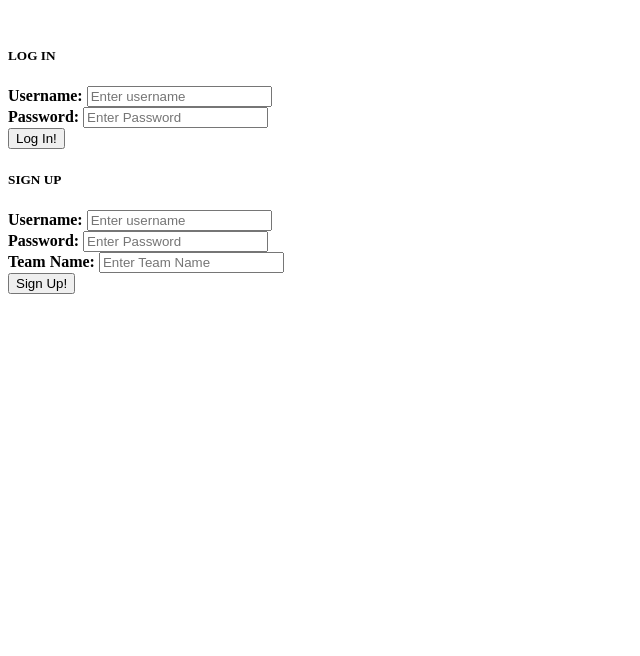
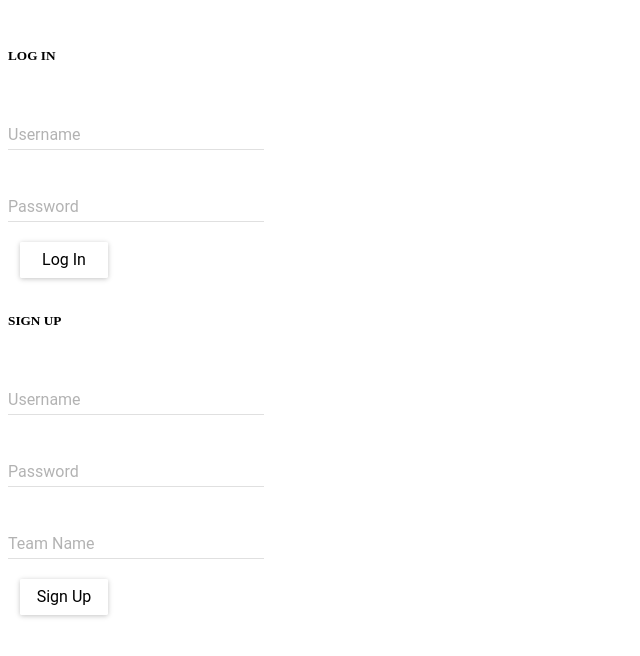
Before and after one commit to francocatania/Fant4syFourFootball, a React app: page / in a window 1280 px wide. Shown: the top 656 px of the page, without its empty margins (0-640 px from the left). Built offline with nearby package versions, Linux system fonts and the light colour scheme; the HTML template or start-up script is replaced by a standard one.

Commit message:
(feature)Working on Table CSS

```diff
--- /dev/null
+++ b/client/src/components/delete.jsx
@@ -0,0 +1 @@
+delete.jsx
--- a/client/src/components/login.jsx
+++ b/client/src/components/login.jsx
@@ -1,4 +1,11 @@
 import React from 'react';
+import TextField from 'material-ui/TextField';
+import RaisedButton from 'material-ui/RaisedButton';
+
+const buttonStyle = {
+  margin: 12
+};
+
 
 class Login extends React.Component {
   constructor(props) {
@@ -9,32 +16,55 @@ class Login extends React.Component {
     return (
       <div>
         <form>
-          <div className="login">
+          <div className="login" class="forms">
             <h5>LOG IN</h5>
-            <label><b>Username: </b></label>
-            <input onChange={this.props.validateEntry} type="text" placeholder="Enter username" name="username" required></input>
-            <br />
-            <label><b>Password: </b></label>
-            <input onChange={this.props.validateEntry} type="password" placeholder="Enter Password" name="psw" required></input>
-            <br />
-            <button onClick={this.props.handleSignIn}>Log In!</button>
+
+          <TextField
+            hintText="Enter Username"
+            floatingLabelText="Username"
+          /><br />
+
+          <TextField
+            hintText="Password Field"
+            floatingLabelText="Password"
+            type="password"
+          /><br />
+
+            <RaisedButton style={buttonStyle} onClick={this.props.handleSignIn}>Log In</RaisedButton>
           </div>
         </form>
+
+
+
+
+
+
+
         <form>
-          <div className="signup">
+          <div className="signup" class="forms">
             <h5>SIGN UP</h5>
-            <label><b>Username: </b></label>
-            <input onChange={this.props.validateEntry} type="text" placeholder="Enter username" name="username" required></input>
-            <br />
-            <label><b>Password: </b></label>
-            <input onChange={this.props.validateEntry} type="password" placeholder="Enter Password" name="password" required></input>
-            <br />
-            <label><b>Team Name: </b></label>
-            <input onChange={this.props.validateEntry} type="text" placeholder="Enter Team Name" name="teamname" required></input>
-            <br />
-            <button onClick={this.props.handleSignIn}>Sign Up!</button>
+
+          <TextField
+            hintText="Enter Username"
+            floatingLabelText="Username"
+          /><br />
+
+          <TextField
+            hintText="Password Field"
+            floatingLabelText="Password"
+            type="password"
+          /><br />
+
+          <TextField
+            hintText="Team Name"
+            floatingLabelText="Team Name"
+            type="password"
+          /><br />
+
+            <RaisedButton style={buttonStyle} onClick={this.props.handleSignIn}>Sign Up</RaisedButton>
           </div>
         </form>
+
       </div>
     );
   }
--- a/client/src/components/myteam.jsx
+++ b/client/src/components/myteam.jsx
@@ -1,6 +1,7 @@
 import React from 'react';
 import ProfileCard from './profileCard.jsx';
-import TeamTable from './teamTable.jsx'
+import TeamTable from './teamTable.jsx';
+import TeamTable2 from './teamTableOption2.jsx';
 
 
 const MyTeam = (props) => {
--- a/client/src/components/teamTable.jsx
+++ b/client/src/components/teamTable.jsx
@@ -12,7 +12,7 @@ import {
 const TeamTable = (props) => {
   return (
 
-  <Table>
+  <Table class="table">
     <TableHeader>
       <TableRow>
         <TableHeaderColumn>QB</TableHeaderColumn>
--- /dev/null
+++ b/client/src/components/teamTableOption2.jsx
@@ -0,0 +1,171 @@
+ import React from 'react';
+
+
+const TeamTable2 = (props) => {
+  return (
+    <div>
+
+ <section className="wrapper">
+
+    <main className="row title">
+      <ul>
+        <li>Sport</li>
+        <li>Entry $</li>
+        <li><span className="title-hide">#</span> Entries</li>
+        <li>Max</li>
+        <li>Time</li>
+      </ul>
+    </main>
+
+    <section className="row-fadeIn-wrapper">
+      <article className="row fadeIn nfl">
+        <ul>
+          <li><a href="#">NFL</a><span class="small">(fadeIn)</span></li>
+          <li>$50</li>
+          <li>12</li>
+          <li>48</li>
+          <li>2:00ET</li>
+        </ul>
+        <ul className="more-content">
+          <li>This 1665-player contest boasts a $300,000.00 prize pool and pays out the top 300 finishing positions. First place wins $100,000.00. Good luck!</li>
+        </ul>
+      </article>
+    </section>
+
+    <section className="row-fadeOut-wrapper">
+      <article className="row nfl">
+        <ul>
+          <li><a href="#">NFL</a><span className="small">(fadeOut)</span></li>
+          <li>$5</li>
+          <li>45</li>
+          <li>100</li>
+          <li>3:00ET</li>
+        </ul>
+        <ul className="more-content">
+          <li>This 1665-player contest boasts a $300,000.00 prize pool and pays out the top 300 finishing positions. First place wins $100,000.00. Good luck!</li>
+        </ul>
+      </article>
+    </section>
+
+    <article className="row nfl">
+      <ul>
+        <li><a href="#">NHL</a></li>
+        <li>$50</li>
+        <li>12</li>
+        <li>48</li>
+        <li>12:00ET</li>
+      </ul>
+      <ul className="more-content">
+        <li>This 1665-player contest boasts a $300,000.00 prize pool and pays out the top 300 finishing positions. First place wins $100,000.00. Good luck!</li>
+      </ul>
+    </article>
+
+    <article className="row mlb update-row">
+      <ul>
+        <li><a href="#">MLB</a><span className="small">(update)</span></li>
+        <li>$10</li>
+        <li><span className="update1">1</span><span className="update2">2</span></li>
+        <li>10</li>
+        <li>1:00ET</li>
+      </ul>
+      <ul className="more-content">
+        <li>This 1665-player contest boasts a $300,000.00 prize pool and pays out the top 300 finishing positions. First place wins $100,000.00. Good luck!</li>
+      </ul>
+    </article>
+
+    <article className="row mlb">
+      <ul>
+        <li><a href="#">MLB</a></li>
+        <li>$5</li>
+        <li>48</li>
+        <li>120</li>
+        <li>12:00ET</li>
+      </ul>
+      <ul className="more-content">
+        <li>This 1665-player contest boasts a $300,000.00 prize pool and pays out the top 300 finishing positions. First place wins $100,000.00. Good luck!</li>
+      </ul>
+    </article>
+
+    <article className="row nhl">
+      <ul>
+        <li><a href="#">NHL</a></li>
+        <li>$50</li>
+        <li>12</li>
+        <li>48</li>
+        <li>12:00ET</li>
+      </ul>
+      <ul className="more-content">
+        <li>This 1665-player contest boasts a $300,000.00 prize pool and pays out the top 300 finishing positions. First place wins $100,000.00. Good luck!</li>
+      </ul>
+    </article>
+
+    <article className="row nhl">
+      <ul>
+        <li><a href="#">NHL</a></li>
+        <li>$50</li>
+        <li>12</li>
+        <li>48</li>
+        <li>12:00ET</li>
+      </ul>
+      <ul className="more-content">
+        <li>This 1665-player contest boasts a $300,000.00 prize pool and pays out the top 300 finishing positions. First place wins $100,000.00. Good luck!</li>
+      </ul>
+    </article>
+
+    <article className="row pga">
+      <ul>
+        <li><a href="#">PGA</a></li>
+        <li>$50</li>
+        <li>12</li>
+        <li>48</li>
+        <li>11:00ET</li>
+      </ul>
+      <ul className="more-content">
+        <li>This 1665-player contest boasts a $300,000.00 prize pool and pays out the top 300 finishing positions. First place wins $100,000.00. Good luck!</li>
+      </ul>
+    </article>
+
+    <article className="row pga">
+      <ul>
+        <li><a href="#">PGA</a></li>
+        <li>$50</li>
+        <li>12</li>
+        <li>48</li>
+        <li>11:00ET</li>
+      </ul>
+      <ul className="more-content">
+        <li>This 1665-player contest boasts a $300,000.00 prize pool and pays out the top 300 finishing positions. First place wins $100,000.00. Good luck!</li>
+      </ul>
+    </article>
+
+    <article className="row pga">
+      <ul>
+        <li><a href="#">PGA</a></li>
+        <li>$50</li>
+        <li>12</li>
+        <li>48</li>
+        <li>11:00ET</li>
+      </ul>
+      <ul className="more-content">
+        <li>This 1665-player contest boasts a $300,000.00 prize pool and pays out the top 300 finishing positions. First place wins $100,000.00. Good luck!</li>
+      </ul>
+    </article>
+
+    <article className="row mlb">
+      <ul>
+        <li><a href="#">MLB</a></li>
+        <li>$10</li>
+        <li>1</li>
+        <li>10</li>
+        <li>1:00ET</li>
+      </ul>
+      <ul className="more-content">
+        <li>This 1665-player contest boasts a $300,000.00 prize pool and pays out the top 300 finishing positions. First place wins $100,000.00. Good luck!</li>
+      </ul>
+    </article>
+  </section>
+  </div>
+);
+}
+
+  export default TeamTable2
```
Also changed, not shown: 4 other files (tests, documents, lock files or other folders).
